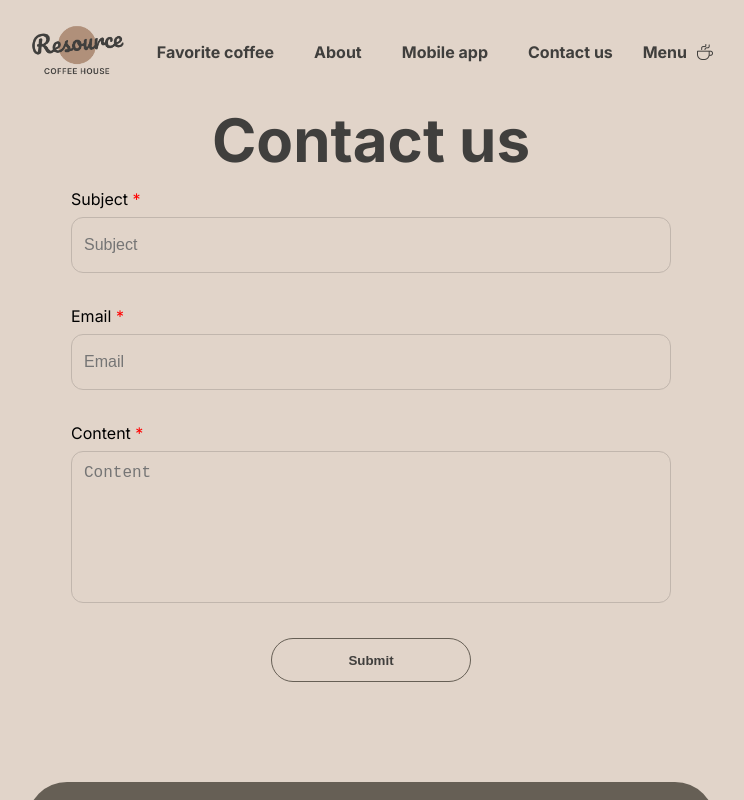
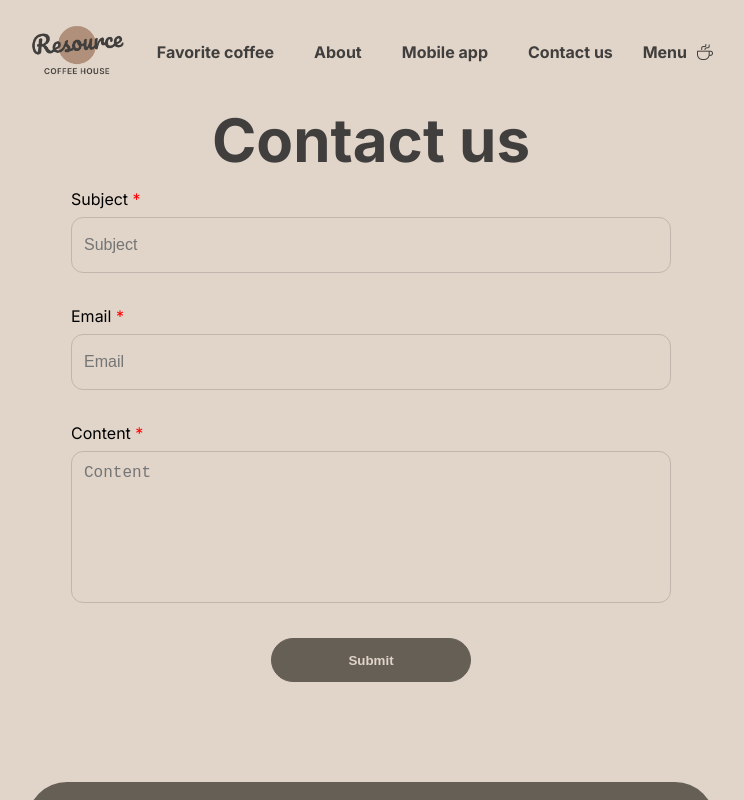
Before and after one commit to Mehmet-Alpergun/creative-extension, a React (Vite) app: page /#/contactus in a window 1280 px wide. In both pictures the pointer is over the button "Submit". Shown: the top 800 px of the page, without its empty margins (269-1013 px from the left). Built offline with nearby package versions, Linux system fonts and the light colour scheme.

Commit message:
fix: fixed contact page submit button hover

```diff
--- a/src/Contactus.css
+++ b/src/Contactus.css
@@ -73,7 +73,10 @@
   align-items: center;
   cursor: pointer;
 }
-
+.butonundur:hover {
+  background-color: #665f55;
+  color: #e1d4c9;
+}
 @media (min-width: 768px) {
   .cotactyazi {
     height: 75px;
```
